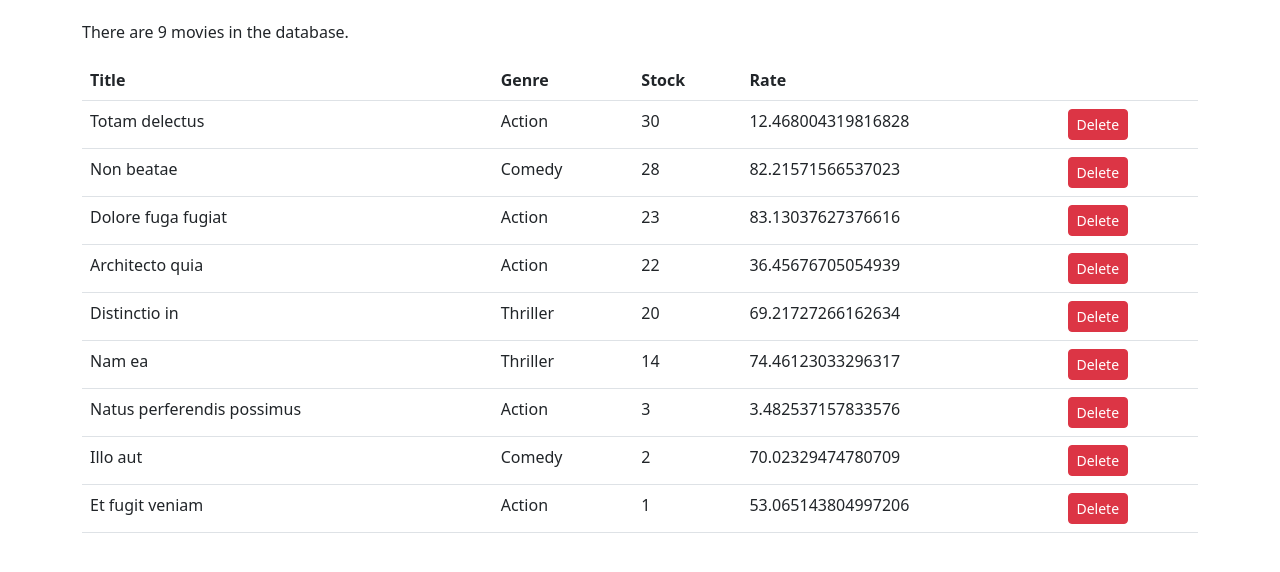
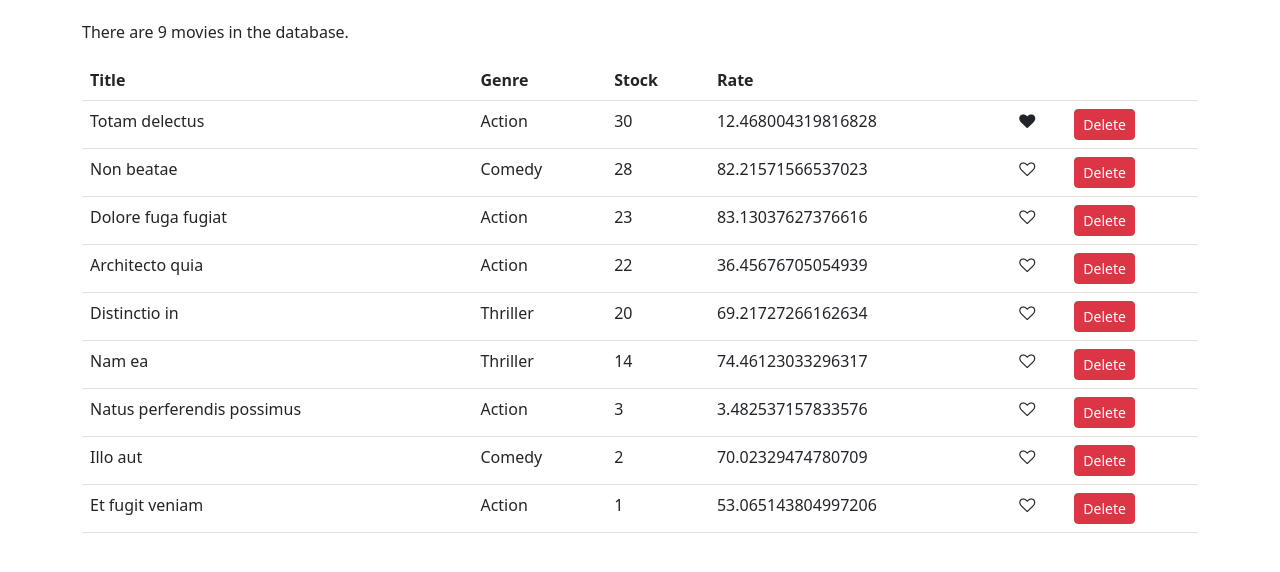
Before and after one commit to Nil20/Vidly, a React (Create React App) app: page / in a window 1280 px wide. Shown: the top 572 px of the page. Built offline with nearby package versions, Linux system fonts and the light colour scheme.

Commit message:
like button added

```diff
--- /dev/null
+++ b/src/components/common/like.jsx
@@ -0,0 +1,16 @@
+import React, { Component } from "react";
+
+const Like = (props) => {
+    let classes = "fa fa-heart";
+    if (!props.liked) classes += "-o";
+    return (
+      <i
+        onClick={props.onClick}
+        style={{ cursor: "pointer" }}
+        className={classes}
+        aria-hidden="true"
+      ></i>
+    );
+}
+
+export default Like;
--- a/src/components/movies.jsx
+++ b/src/components/movies.jsx
@@ -1,4 +1,5 @@
 import React, { Component } from "react";
+import Like from "./common/like";
 import { getMovies } from "../services/fakeMovieService";
 
 class Movies extends Component {
@@ -8,6 +9,14 @@
 
   handleDelete = (movie) => {
     const movies = this.state.movies.filter((m) => m._id !== movie._id);
+    this.setState({ movies });
+  };
+
+  handleLike = (movie) => {
+    const movies = [...this.state.movies];
+    const index = movies.indexOf(movie);
+    movies[index] = {...movies[index]};
+    movies[index].liked = !movies[index].liked;
     this.setState({ movies });
   };
 
@@ -27,6 +36,7 @@
               <th>Stock</th>
               <th>Rate</th>
               <th></th>
+              <th></th>
             </tr>
           </thead>
           <tbody>
@@ -36,6 +46,9 @@
                 <td>{movie.genre.name}</td>
                 <td>{movie.numberInStock}</td>
                 <td>{movie.dailyRentalRate}</td>
+                <td>
+                  <Like liked={movie.liked} onClick={() => this.handleLike(movie)} />
+                </td>
                 <td>
                   <button
                     onClick={() => this.handleDelete(movie)}
--- a/src/services/fakeMovieService.js
+++ b/src/services/fakeMovieService.js
@@ -4,15 +4,16 @@
   {
     _id: "637dd33b5057d14f000b73ec",
     title: "Totam delectus",
-        genre: {_id: "637dd33b5057d14f000b73ec", name: "Action"},
+    genre: { _id: "637dd33b5057d14f000b73ec", name: "Action" },
     numberInStock: 30,
     dailyRentalRate: 12.468004319816828,
     publishDate: "1992-06-14T00:00:00.000Z",
+    liked: "true",
   },
   {
     _id: "637dd33b5057d14f000b73ed",
     title: "Non beatae",
-        genre: {_id: "637dd33b5057d14f000b73ed", name: "Comedy"},
+    genre: { _id: "637dd33b5057d14f000b73ed", name: "Comedy" },
     numberInStock: 28,
     dailyRentalRate: 82.21571566537023,
     publishDate: "2007-02-02T00:00:00.000Z",
@@ -20,7 +21,7 @@
   {
     _id: "637dd33b5057d14f000b73f1",
     title: "Dolore fuga fugiat",
-        genre: {_id: "637dd33b5057d14f000b73f1", name: "Action"},
+    genre: { _id: "637dd33b5057d14f000b73f1", name: "Action" },
     numberInStock: 23,
     dailyRentalRate: 83.13037627376616,
     publishDate: "2003-12-29T00:00:00.000Z",
@@ -28,7 +29,7 @@
   {
     _id: "637dd33b5057d14f000b73f0",
     title: "Architecto quia",
-        genre: {_id: "637dd33b5057d14f000b73f0", name: "Action"},
+    genre: { _id: "637dd33b5057d14f000b73f0", name: "Action" },
     numberInStock: 22,
     dailyRentalRate: 36.45676705054939,
     publishDate: "2006-11-04T00:00:00.000Z",
@@ -36,7 +37,7 @@
   {
     _id: "637dd33b5057d14f000b73ee",
     title: "Distinctio in",
-        genre: {_id: "637dd33b5057d14f000b73ee", name: "Thriller"},
+    genre: { _id: "637dd33b5057d14f000b73ee", name: "Thriller" },
     numberInStock: 20,
     dailyRentalRate: 69.21727266162634,
     publishDate: "1973-02-25T00:00:00.000Z",
@@ -44,7 +45,7 @@
   {
     _id: "637dd33b5057d14f000b73ef",
     title: "Nam ea",
-        genre: {_id: "637dd33b5057d14f000b73ef", name: "Thriller"},
+    genre: { _id: "637dd33b5057d14f000b73ef", name: "Thriller" },
     numberInStock: 14,
     dailyRentalRate: 74.46123033296317,
     publishDate: "2014-06-29T00:00:00.000Z",
@@ -52,7 +53,7 @@
   {
     _id: "637dd33b5057d14f000b73eb",
     title: "Natus perferendis possimus",
-        genre: {_id: "637dd33b5057d14f000b73eb", name: "Action"},
+    genre: { _id: "637dd33b5057d14f000b73eb", name: "Action" },
     numberInStock: 3,
     dailyRentalRate: 3.482537157833576,
     publishDate: "2008-09-04T00:00:00.000Z",
@@ -60,7 +61,7 @@
   {
     _id: "637dd33b5057d14f000b73f3",
     title: "Illo aut",
-        genre: {_id: "637dd33b5057d14f000b73f3", name: "Comedy"},
+    genre: { _id: "637dd33b5057d14f000b73f3", name: "Comedy" },
     numberInStock: 2,
     dailyRentalRate: 70.02329474780709,
     publishDate: "2012-05-03T00:00:00.000Z",
@@ -68,17 +69,17 @@
   {
     _id: "637dd33b5057d14f000b73f2",
     title: "Et fugit veniam",
-        genre: {_id: "637dd33b5057d14f000b73f2", name: "Action"},
+    genre: { _id: "637dd33b5057d14f000b73f2", name: "Action" },
     numberInStock: 1,
     dailyRentalRate: 53.065143804997206,
     publishDate: "1989-11-25T00:00:00.000Z",
-      }
-]
+  },
+];
 
 export function getMovies() {
   return movies;
 }
 
 export function getMovie(id) {
-    return movies.find(m => m._id === id);
+  return movies.find((m) => m._id === id);
 }
```
Lines whose indentation alone changed are shown as unchanged.
